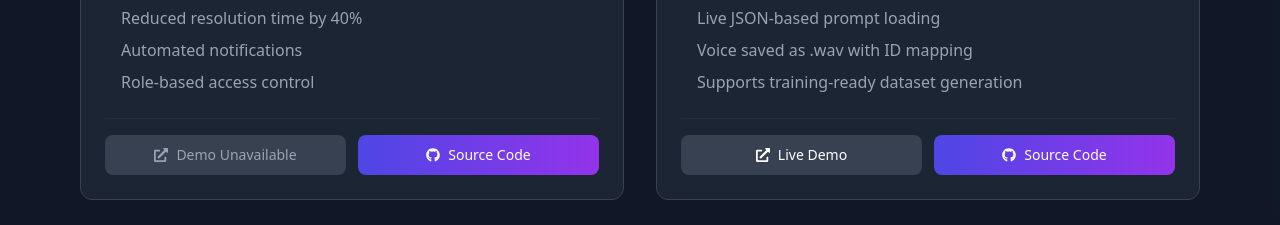
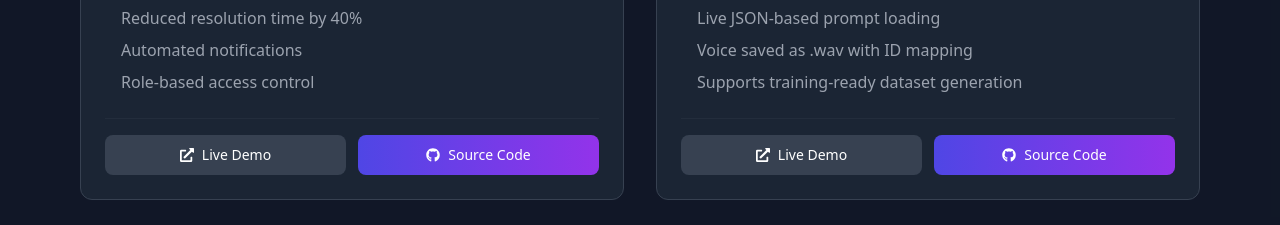
Before and after one commit to Manikandankb2403/portfolio, a React (Vite) app: page / in a window 1280 px wide. Shown: the part 5880-6105 px from the top of the page. Built offline with nearby package versions, Linux system fonts and the light colour scheme.

Commit message:
link added

```diff
--- a/src/components/Projects.jsx
+++ b/src/components/Projects.jsx
@@ -48,8 +48,8 @@ const Projects = ({ darkMode }) => {
         "Role-based access control"
       ],
       links: {
-        source: "https://github.com/Manikandankb2403",
-        demo: "#"
+        source: "https://github.com/Manikandankb2403/College-Complaint-Management-System",
+        demo: "https://college-complaint-management-system-hve6.onrender.com"
       },
       icon: <FaLaptopCode />,
       color: "text-green-500",
```
